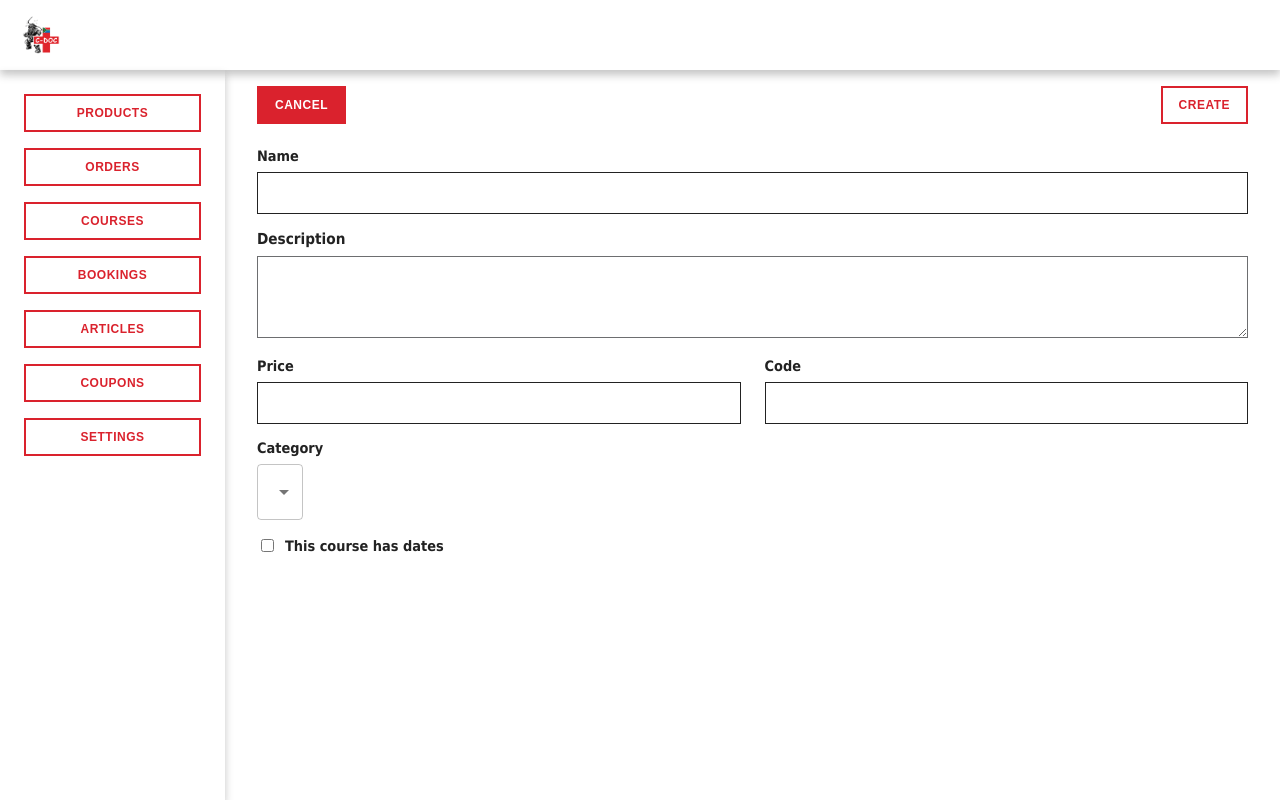
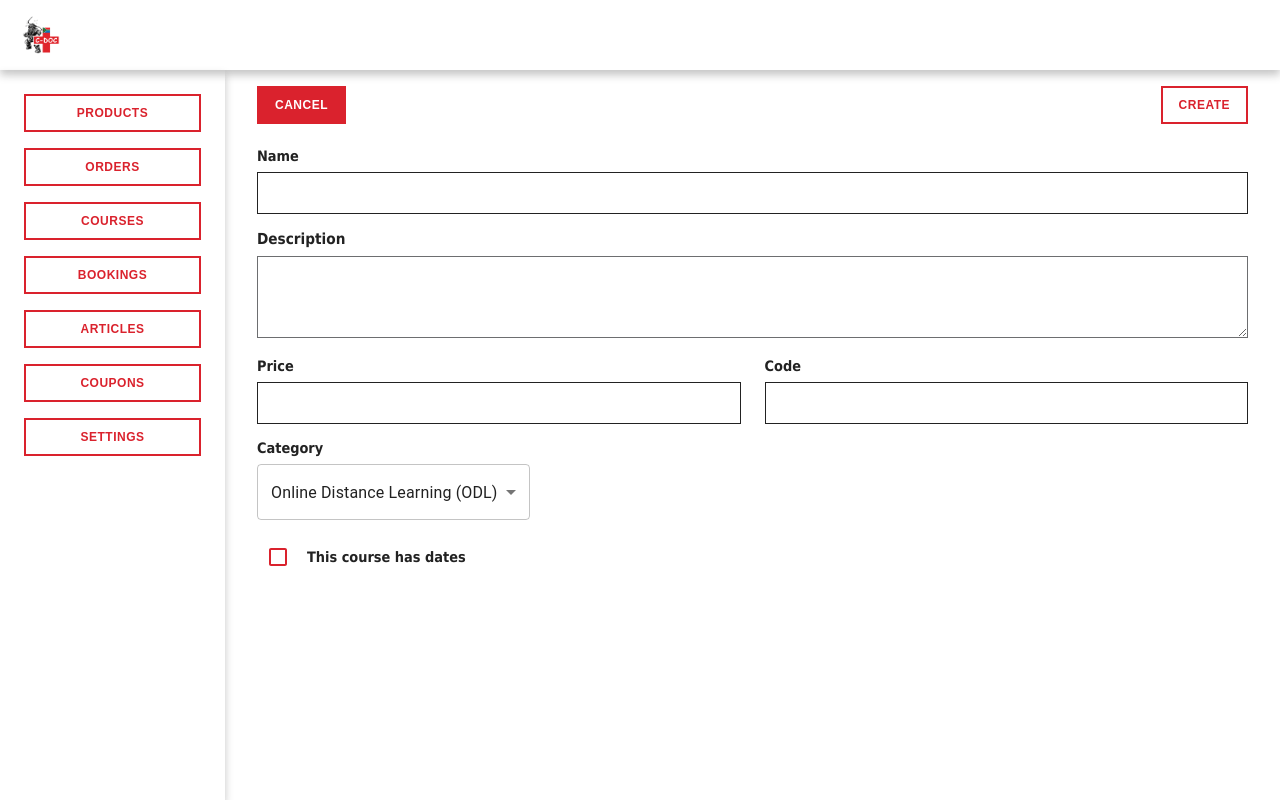
Before and after one commit to arnovanstaden/C-DOC, a Next.js app: page /admin/courses/create in a window 1280 px wide. Built offline with nearby package versions, Linux system fonts and the light colour scheme; what pocketbase would draw is missing.

Commit message:
select default value

```diff
--- a/src/components/admin/courses/CreateEditCourse/CourseDates/CourseDates.tsx
+++ b/src/components/admin/courses/CreateEditCourse/CourseDates/CourseDates.tsx
@@ -3,6 +3,7 @@ import styles from './CourseDates.module.scss';
 import { ICourseDate } from '@types';
 import Button from '@components/system/Button/Button';
 import DeleteIcon from '@mui/icons-material/Delete';
+import { Checkbox } from '@mui/material';
 
 interface CourseDatesProps {
   setFormDates: (dates: ICourseDate[]) => void;
@@ -33,14 +34,8 @@ const CourseDates: React.FC<CourseDatesProps> = (props) => {
   return (
     <div className={styles.CourseDates}>
       <div className={styles.row}>
-        <input
-          type="checkbox"
-          name="dates"
-          onChange={(e) => e.target.checked ? addEmptyDate() : setDates(undefined)}
-          checked={!!dates}
-        />
+        <Checkbox checked={!!dates} onChange={(e) => e.target.checked ? addEmptyDate() : setDates(undefined)} />
         <label htmlFor="dates">This course has dates</label>
-
       </div>
       {!!dates && (
         <>
--- a/src/components/admin/courses/CreateEditCourse/CreateEditCourse.tsx
+++ b/src/components/admin/courses/CreateEditCourse/CreateEditCourse.tsx
@@ -116,6 +116,7 @@ const CreateEditCourse: React.FC<{ course?: ICourse }> = ({ course }) => {
           }]}
           register={{ ...register('category', { required: true, value: course?.category }) }}
           error={errors.category?.type === 'required' ? 'Category is required' : undefined}
+          defaultValue='Online Distance Learning (ODL)'
         />
         <CourseDates
           setFormDates={(dates: ICourseDate[]) => setValue('dates', dates)}
--- a/src/components/system/Select/Select.module.scss
+++ b/src/components/system/Select/Select.module.scss
@@ -25,5 +25,6 @@
 
   small {
     color: $red;
+    display: block;
   }
 }
--- a/src/components/system/Select/Select.tsx
+++ b/src/components/system/Select/Select.tsx
@@ -3,12 +3,18 @@ import styles from './Select.module.scss';
 import { MenuItem, Select as MUISelect } from '@mui/material';
 import classNames from 'classnames';
 
+interface IOption {
+  value: string;
+  label: string;
+}
+
 interface BaseSelectProps {
   label: string,
-  options: { value: string, label: string }[],
+  options: IOption[],
   field?: ControllerRenderProps<FieldValues, string>;
   className?: string;
   onChange?: (newValue: string) => void;
+  defaultValue?: string;
 }
 
 export const BaseSelect: React.FC<BaseSelectProps> = (props) => (
@@ -22,7 +28,7 @@ export const BaseSelect: React.FC<BaseSelectProps> = (props) => (
       select: styles.innerSelect,
     }}
     onChange={(e) => props.onChange && props.onChange(e.target.value as string)}
-    defaultValue={''}
+    defaultValue={props.defaultValue}
     {...props.field}
   >
     {props.options.map((option) => (
@@ -33,11 +39,12 @@ export const BaseSelect: React.FC<BaseSelectProps> = (props) => (
 
 interface SelectProps {
   label: string,
-  options: { value: string, label: string }[],
+  options: IOption[],
   register: UseFormRegisterReturn;
   control: Control
   name: string;
   error?: string;
+  defaultValue?: string;
 }
 
 const Select: React.FC<SelectProps> = (props) => {
@@ -47,12 +54,13 @@ const Select: React.FC<SelectProps> = (props) => {
       <Controller
         name={props.name}
         control={props.control}
-        defaultValue=""
+        defaultValue={props.defaultValue}
         render={({ field }) => (
           <BaseSelect
             options={props.options}
             field={field}
             label={props.label}
+            defaultValue={props.defaultValue}
           />
         )}
       />
```
Also changed, not shown: src/components/website/courses/CourseForm/CourseForm.tsx (+19 -19 lines).
